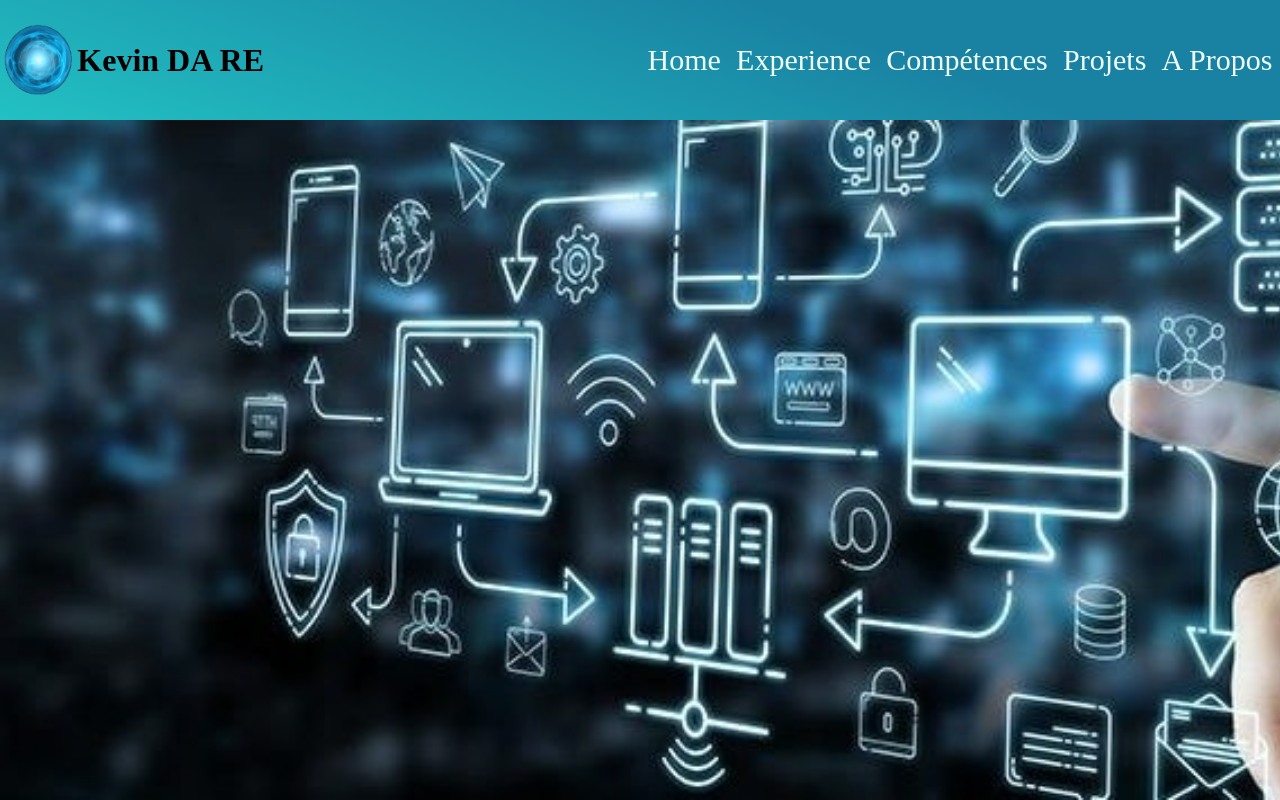
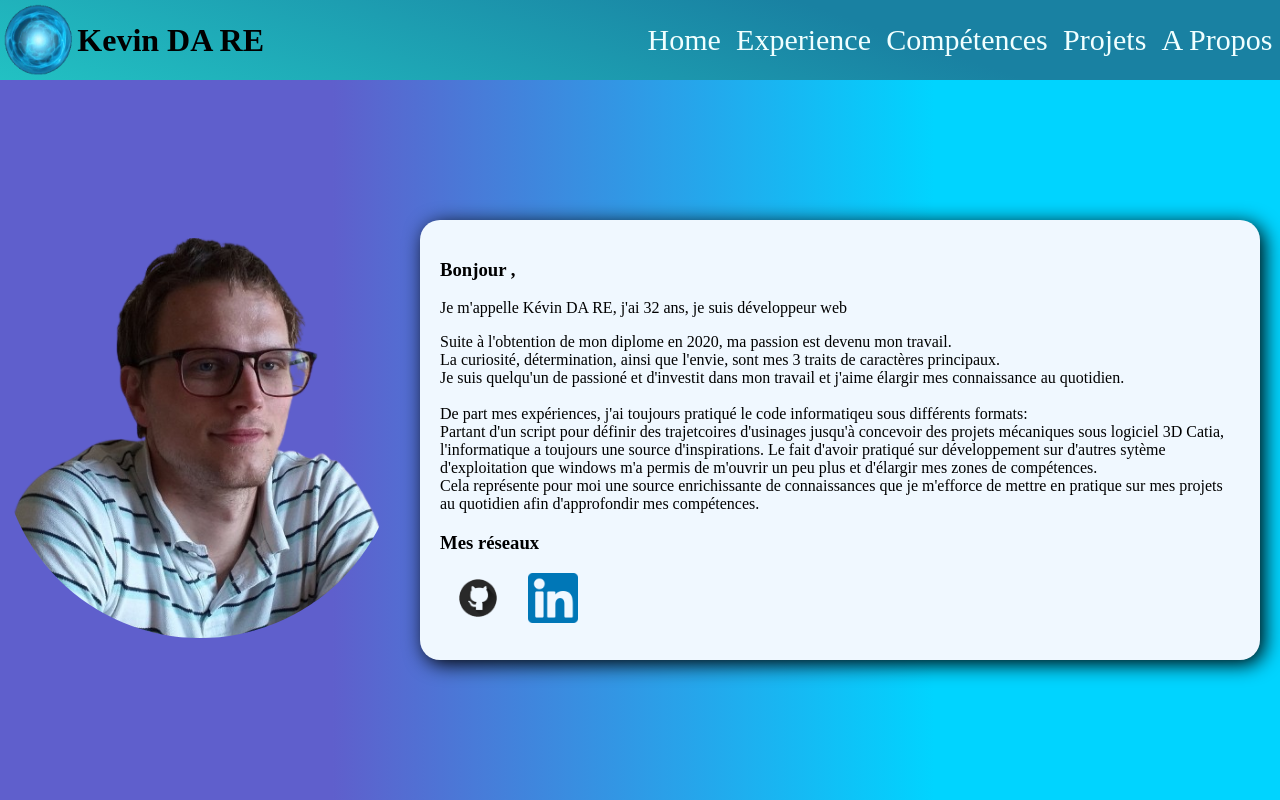
Before and after one commit to Kevin-DA-RE/Portfolio-by-Angular, an Angular app: page /about in a window 1280 px wide. Before the commit this address led to /. Built offline with nearby package versions, Linux system fonts and the light colour scheme.

Commit message:
Mise en place des routeurs pour Home et Biographie

```diff
--- a/src/app/app-routing.module.ts
+++ b/src/app/app-routing.module.ts
@@ -1,7 +1,11 @@
 import { NgModule } from '@angular/core';
 import { RouterModule, Routes } from '@angular/router';
+import { HomeComponent } from './home/home.component';
+import { BiographieComponent } from './biographie/biographie.component';
 
 const routes: Routes = [
+  {path:'', component: HomeComponent},
+  {path: 'about', component: BiographieComponent}
 ];
 
 @NgModule({
--- a/src/app/app.component.html
+++ b/src/app/app.component.html
@@ -1,2 +1,2 @@
 <app-header></app-header>
-<app-home></app-home>
+<router-outlet></router-outlet>
--- a/src/app/biographie/biographie.component.scss
+++ b/src/app/biographie/biographie.component.scss
@@ -6,7 +6,7 @@
     justify-content: space-between;
     align-items: center;
     width: 100%;
-    height: 85vh;
+    height: 90vh;
 
 }
 
--- a/src/app/biographie/biographie.component.ts
+++ b/src/app/biographie/biographie.component.ts
@@ -1,5 +1,4 @@
 import { Component, OnInit } from '@angular/core';
-import { Biographie } from '../models/biographie.model';
 
 @Component({
   selector: 'app-biographie',
--- a/src/app/experience/experience.component.scss
+++ b/src/app/experience/experience.component.scss
@@ -2,7 +2,7 @@
     box-sizing: border-box;
     background-color: #78FCE0;
     width: 100%;
-    height: 100%;
+    height: 90vh;
     padding: 10px 30px;
     box-shadow: lightgray 4px 4px 20px;
     display: flex;
--- a/src/app/header/header.component.html
+++ b/src/app/header/header.component.html
@@ -4,10 +4,10 @@
     <h1>Kevin DA RE</h1>
   </div>
   <nav>
-    <a href="">Home</a>
+    <a routerLink="">Home</a>
     <a href="">Experience</a>
     <a href="">Compétences</a>
     <a href="">Projets</a>
-    <a href="">A Propos</a>
+    <a routerLink="about">A Propos</a>
   </nav>
 </header>
--- a/src/app/header/header.component.scss
+++ b/src/app/header/header.component.scss
@@ -2,7 +2,7 @@ header {
     display: flex;
     flex-direction: row;
     justify-content: space-between;
-    height: 15vh;
+    height: 10vh;
     background: rgb(34, 193, 195);
     background: linear-gradient(19deg, rgb(34, 193, 195) 0%, rgb(25, 129, 162) 68%);
     align-content: space-between;
--- a/src/app/home/home.component.html
+++ b/src/app/home/home.component.html
@@ -1,3 +1 @@
-<div class="home">
-
-</div>
+<div class="home"></div>
--- a/src/app/home/home.component.scss
+++ b/src/app/home/home.component.scss
@@ -3,5 +3,5 @@ div {
         background-repeat: no-repeat;
         background-size: cover;
         width: 100%;
-        height: 85vh;
+        height: 90vh;
 }
--- a/src/styles.scss
+++ b/src/styles.scss
@@ -1,4 +1,5 @@
 /* You can add global styles to this file, and also import other style files */
 body{
     margin: 0;
+    padding: 0;
 }
```
